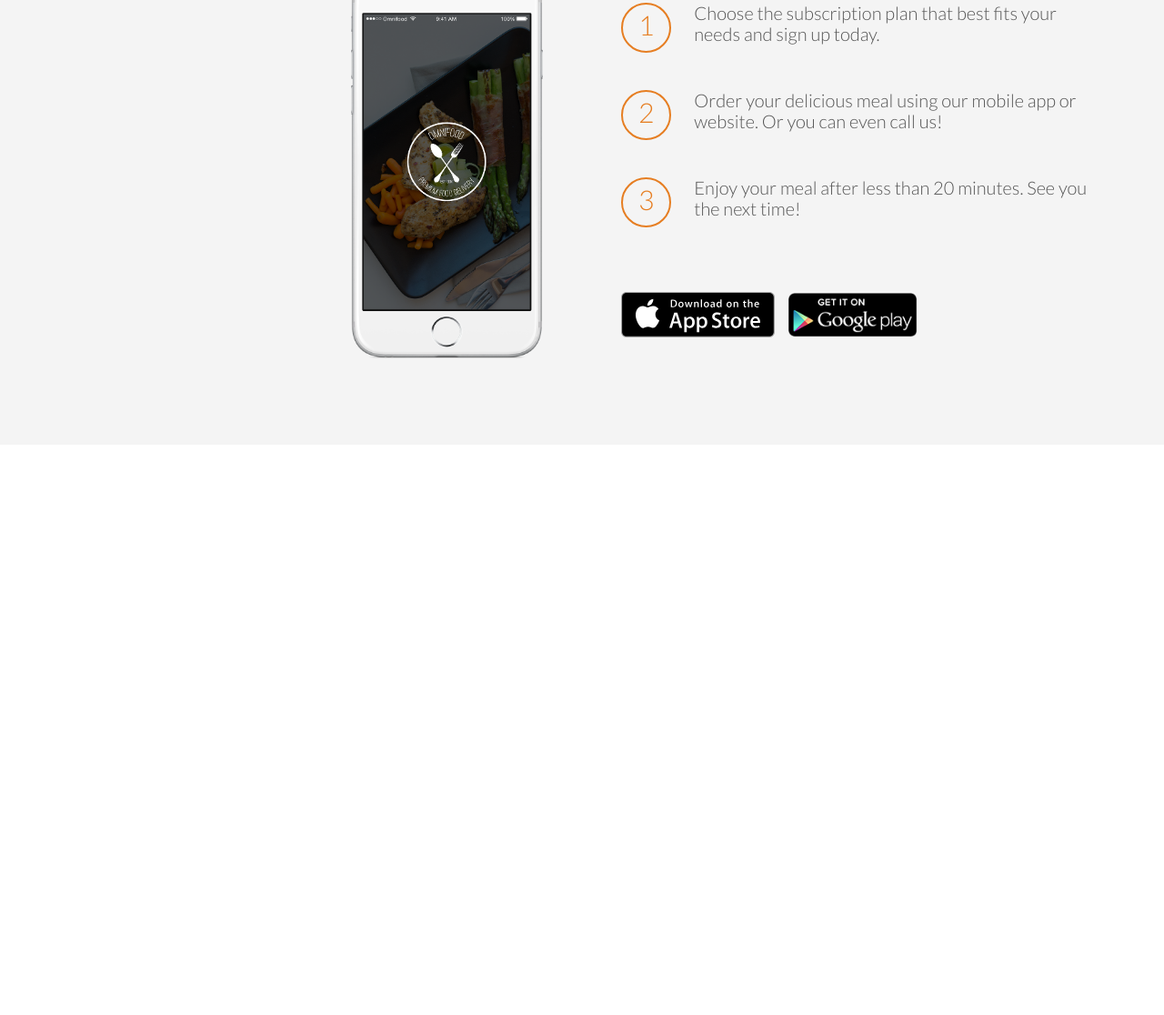
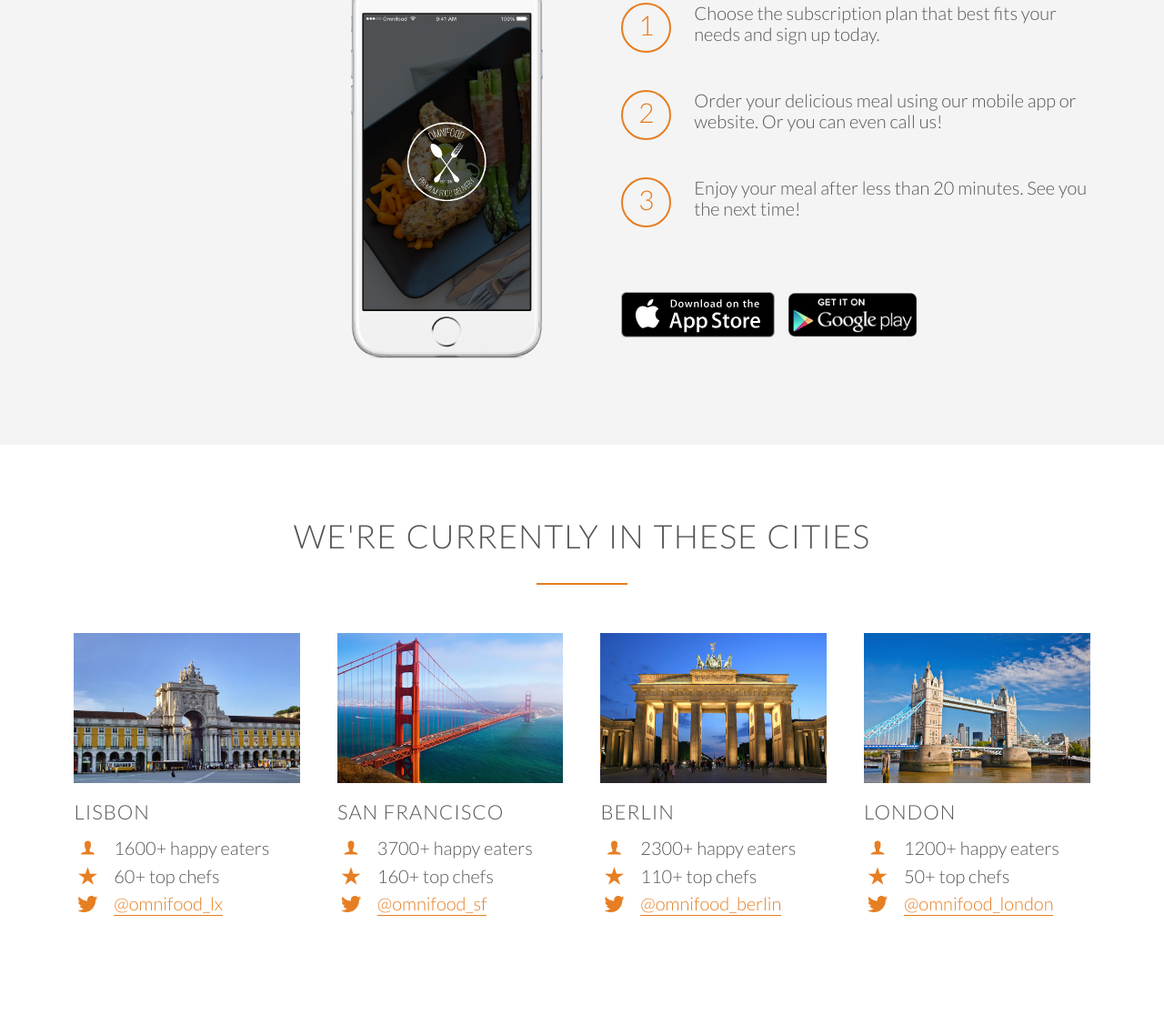
Before and after one commit to alexandra-vlasceanu/omnifood, a plain HTML site: page index.html in a window 1280 px wide. Shown: the part 2249-3365 px from the top of the page at 91% size. Before the commit the page ends 2738 px from the top, so only its background shows below. Drawn offline with Linux system fonts and the light colour scheme; files whose address does not match are found by name.

Commit message:
47-48 Building the Cities section

```diff
--- a/index.html
+++ b/index.html
@@ -164,10 +164,96 @@
 
         </section>
 
+        <section class="section-cities">
+            <div class="row">
+                <h2>We're currently in these cities</h2>
+            </div>
+            <div class="row">
+                <div class="col span-1-of-4 box">
+                    <img src="resources/img/lisbon-3.jpg" alt="Lisbon">
+                    <h3>Lisbon</h3>
+                    <div class="city-feature">
+                        <i class="ion-ios-person icon-small"></i>
+                        1600+ happy eaters
+                    </div>
+
+                    <div class="city-feature">
+                        <i class="ion-ios-star icon-small"></i>
+                        60+ top chefs
+                    </div>
+
+                    <div class="city-feature">
+                        <i class="ion-social-twitter icon-small"></i>
+                        <a href="#">@omnifood_lx</a>
+                    </div>
+                </div>
+
+                  <div class="col span-1-of-4 box">
+                    <img src="resources/img/san-francisco.jpg" alt="San Francisco">
+                    <h3>San Francisco</h3>
+                    <div class="city-feature">
+                        <i class="ion-ios-person icon-small"></i>
+                        3700+ happy eaters
+                    </div>
+
+                    <div class="city-feature">
+                        <i class="ion-ios-star icon-small"></i>
+                        160+ top chefs
+                    </div>
+
+                    <div class="city-feature">
+                        <i class="ion-social-twitter icon-small"></i>
+                        <a href="#">@omnifood_sf</a>
+                    </div>
+                </div>
+
+                <div class="col span-1-of-4 box">
+                    <img src="resources/img/berlin.jpg" alt="Berlin">
+                    <h3>Berlin</h3>
+                    <div class="city-feature">
+                        <i class="ion-ios-person icon-small"></i>
+                        2300+ happy eaters
+                    </div>
+
+                    <div class="city-feature">
+                        <i class="ion-ios-star icon-small"></i>
+                        110+ top chefs
+                    </div>
+
+                    <div class="city-feature">
+                        <i class="ion-social-twitter icon-small"></i>
+                        <a href="#">@omnifood_berlin</a>
+                    </div>
+                </div>
+
+                <div class="col span-1-of-4 box">
+                    <img src="resources/img/london.jpg" alt="London">
+                    <h3>London</h3>
+                    <div class="city-feature">
+                        <i class="ion-ios-person icon-small"></i>
+                        1200+ happy eaters
+                    </div>
+
+                    <div class="city-feature">
+                        <i class="ion-ios-star icon-small"></i>
+                        50+ top chefs
+                    </div>
+
+                    <div class="city-feature">
+                        <i class="ion-social-twitter icon-small"></i>
+                        <a href="#">@omnifood_london</a>
+                    </div>
+                </div>
+
+            </div>
+
+        </section>
+
     </body>
 
 </html>
 
 <!--
 
+
 ->>
--- a/resources/css/style.css
+++ b/resources/css/style.css
@@ -106,9 +106,41 @@ h2:after {
     display: block;
     color: #e67e22;
     margin-bottom: 10px;
+}
+
+.icon-small {
+    display: inline-block;
+    width: 30px;
+    text-align: center;
+    color: #e67e22;
+    font-size: 120%;
+    margin-right: 10px;
+
+    /*secrets to align text and icons*/
+    line-height: 120%;
+    vertical-align: middle;
+    margin-top: -5px;
+
 
 }
 
+/*-------LINKS--------*/
+
+a:link,
+a:visited {
+    color: #e67e22;
+    text-decoration: none;
+    padding-bottom: 1px;
+    border-bottom: 1px solid #e67e22;
+    transition: border-bottom 0.2s, color: 0.2s;
+}
+
+a:hover,
+a:active {
+    color: #555;
+    border-bottom: 1px solid transparent;
+
+}
 
 
 
@@ -303,9 +335,31 @@ header {
     margin-right: 25px;
 }
 
+.btn-app:link,
+.btn-app:visited {
+    border: 0;
+}
+
 .btn-app img {
     height: 50px;
     width: auto;
     margin-right: 10px;
+}
+
+
+
+/*----------------------------------------------------------------------------*/
+/* CITIES */
+/*----------------------------------------------------------------------------*/
+
+
+.box img {
+    width: 100%;
+    height: auto;
+    margin-bottom: 15px;
+}
+
+.city-feature {
+    margin-bottom: 5px;
 
 }
```
